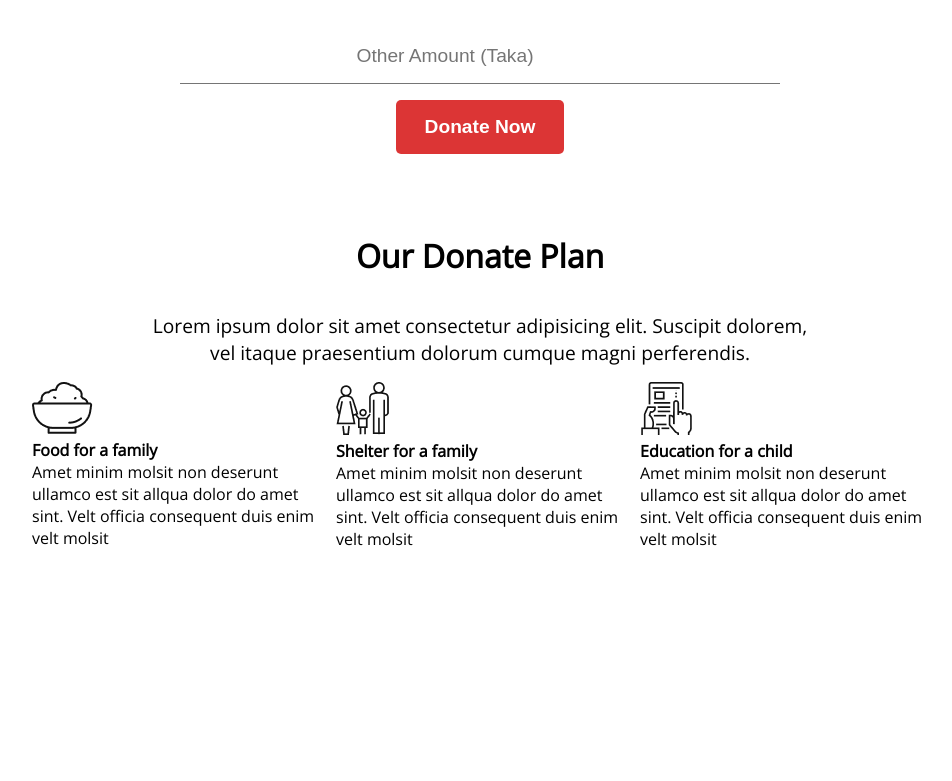
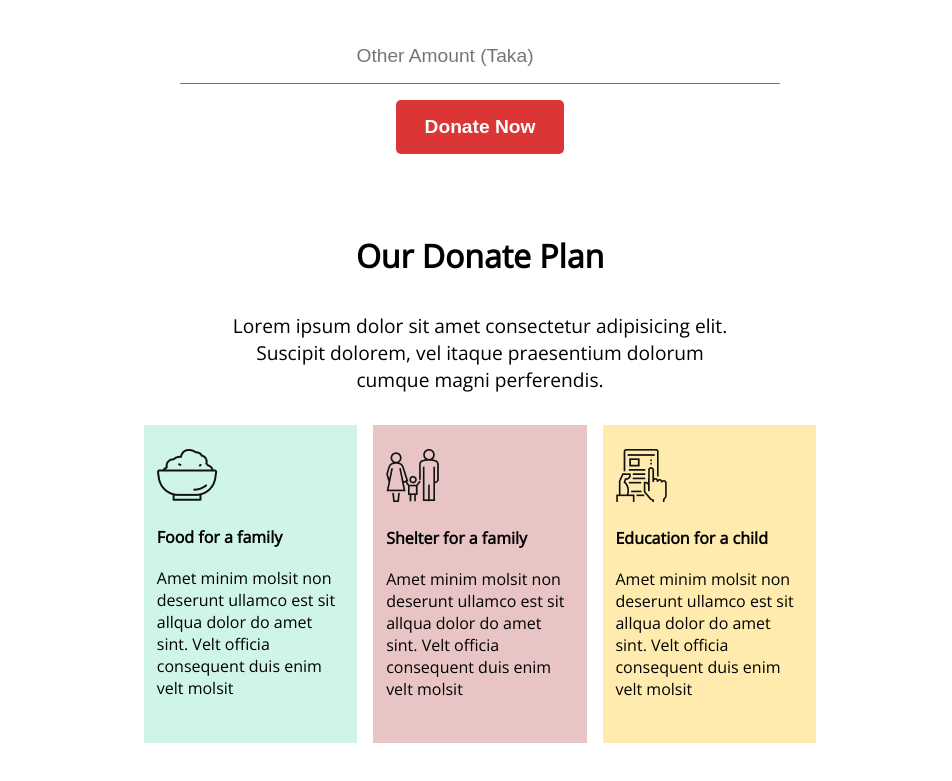
Before and after one commit to Joshim-Uddin/donate-today-by-joshim, a plain HTML site: page index.html in a window 1280 px wide. Shown: the part 1003-1784 px from the top of the page, without its empty margins (160-1112 px from the left). Before the commit the page ends 1633 px from the top, so only its background shows below. Drawn offline with nearby package versions, Linux system fonts and the light colour scheme.

Commit message:
donate plan  section added

```diff
--- a/index.html
+++ b/index.html
@@ -44,17 +44,17 @@
             Lorem ipsum dolor sit amet consectetur adipisicing elit. Suscipit dolorem, vel itaque praesentium dolorum cumque magni perferendis.
         </p>
         <div class="donation-card">
-            <div class="cards">
+            <div class="cards cards-1">
                 <img src="./icons/food.png" alt="food icon" class="card-image">
                 <h4 class="card-title">Food for a family</h4>
                 <p class="card-desc">Amet minim molsit non deserunt ullamco est sit allqua dolor do amet sint. Velt officia consequent duis enim velt molsit</p>
             </div>
-            <div class="cards">
+            <div class="cards cards-2">
                 <img src="./icons/shelter.png" alt="shelter icon" class="card-image">
                 <h4 class="card-title">Shelter for a family</h4>
                 <p class="card-desc">Amet minim molsit non deserunt ullamco est sit allqua dolor do amet sint. Velt officia consequent duis enim velt molsit</p>
             </div>
-            <div class="cards">
+            <div class="cards cards-3">
                 <img src="./icons/Frame-1.png" alt="education icon" class="card-image">
                 <h4 class="card-title">Education for a child</h4>
                 <p class="card-desc">Amet minim molsit non deserunt ullamco est sit allqua dolor do amet sint. Velt officia consequent duis enim velt molsit</p>
--- a/styles/style.css
+++ b/styles/style.css
@@ -111,8 +111,29 @@ section{
     flex-direction: column;
     text-align: center;
 }
+.donate-plan .sec-desc{
+    font-size: 1.2rem;
+    padding: 1rem 12rem;
+}
 .donation-card{
     display: flex;
     text-align: left;
     gap: 1rem;
+    margin: 1rem 7rem 0;
 }
+
+.cards{
+    padding: 1.5rem 0.8rem;
+}
+.cards-1{
+    background-color: var(--color1);
+}
+.cards-2{
+    background-color: var(--color2);
+}
+.cards-3{
+    background-color: var(--color3);
+}
+.card-image, .card-title, .card-desc{
+    margin-bottom: 1.2rem;
+}
```
